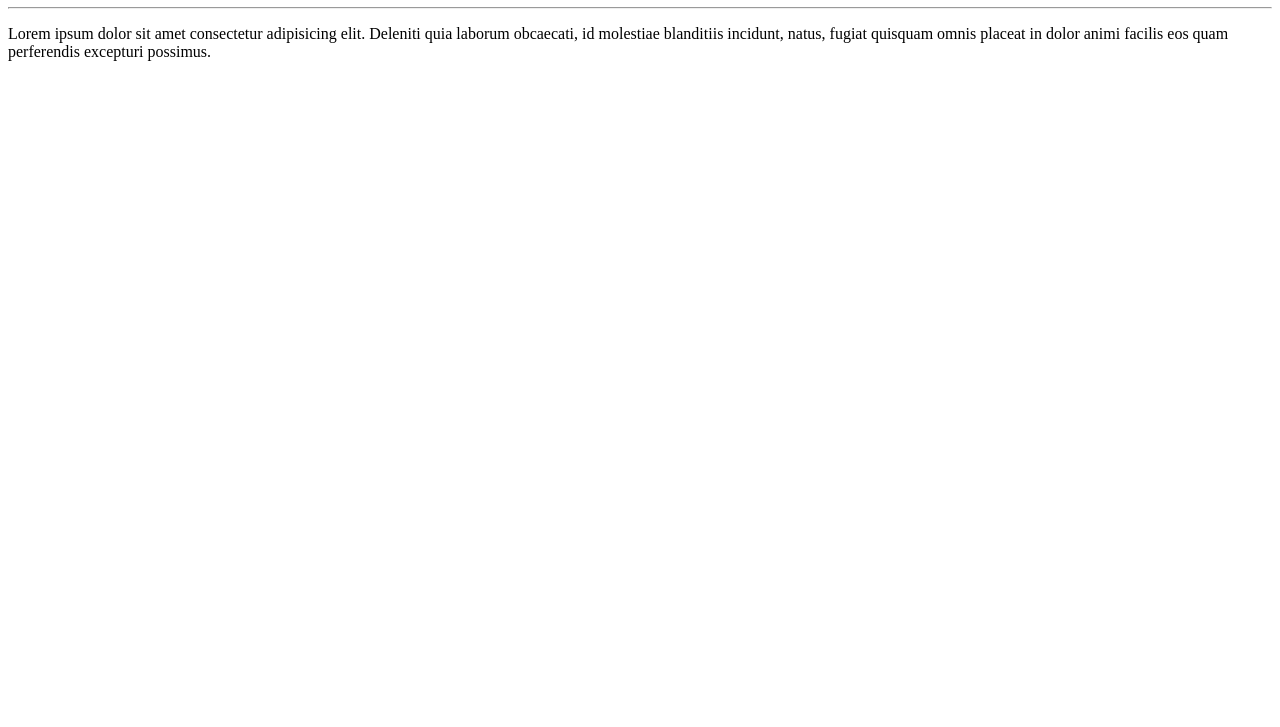
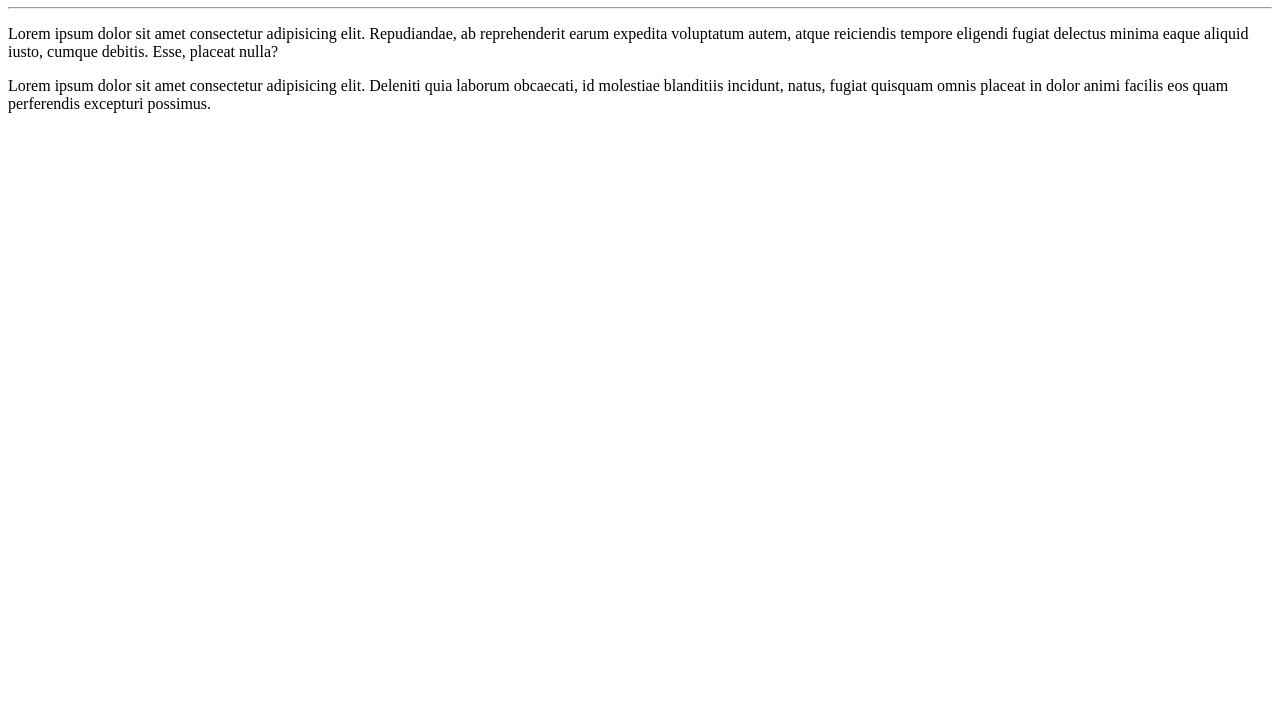
Before and after one commit to flaviorarb/Projetos_Code, a plain HTML site: page site-exemplo/index.html in a window 1280 px wide. Shown: the part 73-800 px from the top of the page. Drawn offline with Linux system fonts and the light colour scheme.

Commit message:
Criei um novo parágrafo
na Linha 12

```diff
--- a/site-exemplo/index.html
+++ b/site-exemplo/index.html
@@ -9,6 +9,7 @@
 <body>
     <h1>Olá, Mundo!</h1>
     <hr>
+    <p>Lorem ipsum dolor sit amet consectetur adipisicing elit. Repudiandae, ab reprehenderit earum expedita voluptatum autem, atque reiciendis tempore eligendi fugiat delectus minima eaque aliquid iusto, cumque debitis. Esse, placeat nulla?</p>
     <p>Lorem ipsum dolor sit amet consectetur adipisicing elit. Deleniti quia laborum obcaecati, id molestiae blanditiis incidunt, natus, fugiat quisquam omnis placeat in dolor animi facilis eos quam perferendis excepturi possimus.</p>
 </body>
 </html>
```
